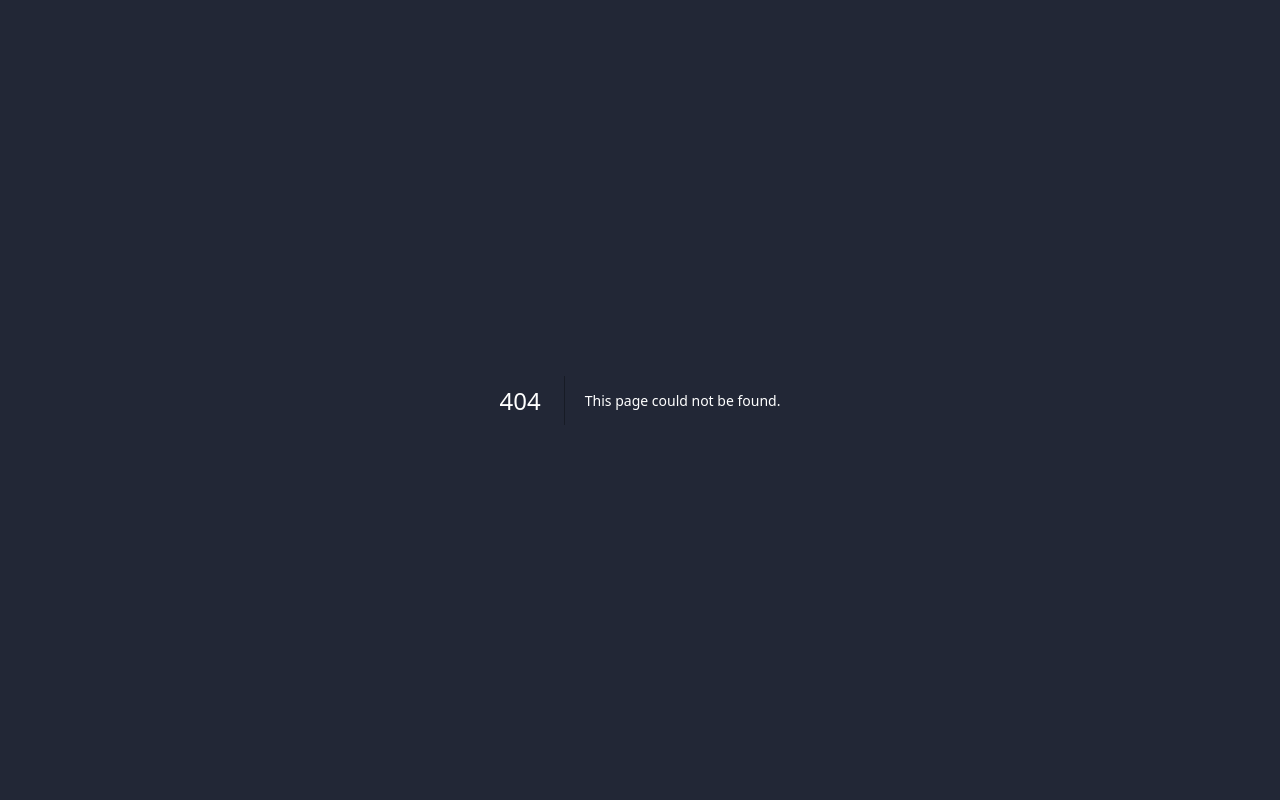
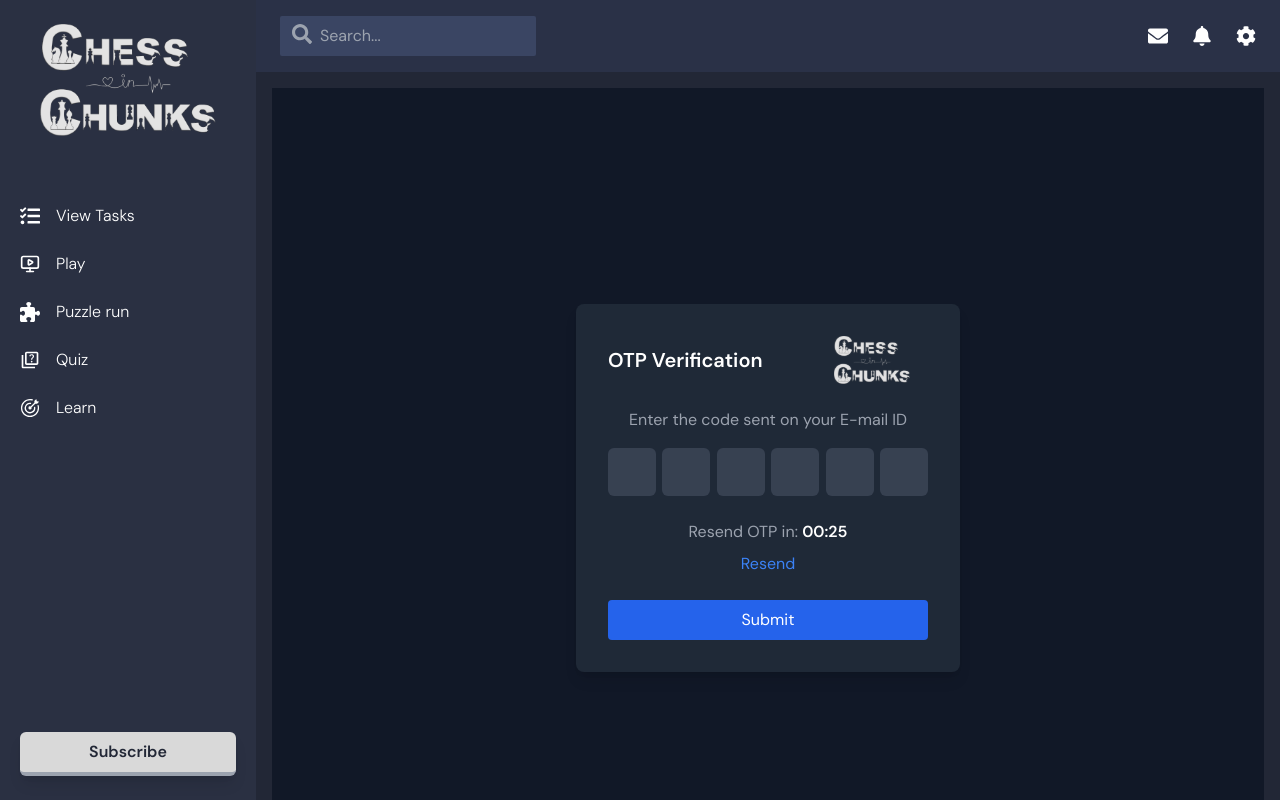
Before and after one commit to MirageTHE69/chessnchunks-frontend, a Next.js app: page /otp-verification in a window 1280 px wide. Before the commit this address had no page. Built offline with nearby package versions, Linux system fonts and the light colour scheme.

Commit message:
routing for settings and otp

```diff
--- a/src/app/(main)/login/page.tsx
+++ b/src/app/(main)/login/page.tsx
@@ -2,11 +2,11 @@
 
 import { useState } from "react";
 import Image from "next/image";
-
+import { useRouter } from 'next/navigation'
 export default function LoginForm() {
   const [email, setEmail] = useState("");
   const [password, setPassword] = useState("");
-
+  const router = useRouter();
   return (
     <div className="flex items-center justify-center h-screen bg-gray-900">
       <div className="bg-gray-800 p-10 rounded-lg shadow-lg w-96 gap-10">
@@ -68,7 +68,11 @@ export default function LoginForm() {
             <button
               type="submit"
               className="w-full bg-blue-600 text-white py-2 mt-10 rounded hover:bg-blue-700 transition"
-            >
+              onClick={(e) => {
+                router.push('otp-verification')
+                e.preventDefault();
+              }}
+            >x
               Submit
             </button>
           </div>
--- /dev/null
+++ b/src/app/(main)/otp-verification/page.tsx
@@ -0,0 +1,10 @@
+import React from 'react'
+import OtpPage from '../../../components/OtpPage';
+
+function page() {
+  return (
+    <div><OtpPage/></div>
+  )
+}
+
+export default page
--- a/src/app/(main)/login/otpPage.tsx
+++ b/src/components/OtpPage.tsx
@@ -1,4 +1,5 @@
 "use client";  // Client-side component
+//@ts-nocheck
 
 import { useState, useEffect } from "react";
 import Image from "next/image";
@@ -62,7 +63,7 @@ export default function OtpVerification() {
             <input
               key={index}
               type="text"
-              maxLength="1"
+              maxLength={1}
               value={data}
               onChange={(e) => handleChange(e.target, index)}
               className="w-12 h-12 text-center text-white text-xl bg-gray-700 rounded-md focus:outline-none focus:ring focus:border-blue-500"
--- a/src/components/PricingTable.tsx
+++ b/src/components/PricingTable.tsx
@@ -6,7 +6,7 @@ const PricingTable: React.FC = () => {
   const [billingCycle, setBillingCycle] = useState<'monthly' | 'yearly'>('monthly');
 
   return (
-    <div className="full min-w-max bg-[#1E2538] text-white flex items-center">
+    <div className="full min-w-max  text-white flex items-center">
       {/* Container with mx-auto */}
       <div className="container mx-auto px-4">
         {/* Header Section */}
--- a/src/components/header.tsx
+++ b/src/components/header.tsx
@@ -1,10 +1,11 @@
 "use client";
 
+import { useRouter } from 'next/navigation'
 import { FaEnvelope, FaBell, FaCog, FaSearch } from 'react-icons/fa'; // Icons
 
 type Props = {};
-
 export const Header = (props: Props) => {
+  const router = useRouter();
   return (
     <header className="w-full bg-[#2A3147] py-4 px-6 flex justify-between items-center">
       {/* Search Bar */}
@@ -21,7 +22,10 @@ export const Header = (props: Props) => {
       <div className="flex space-x-6 text-white">
         <FaEnvelope className="cursor-pointer hover:text-gray-400" size={20} />
         <FaBell className="cursor-pointer hover:text-gray-400" size={20} />
-        <FaCog className="cursor-pointer hover:text-gray-400" size={20} />
+        <FaCog className="cursor-pointer hover:text-gray-400" size={20} onClick={(e) => {
+          router.push('/profile-settings');
+          e.preventDefault();
+        }} />
       </div>
     </header>
   );
```
